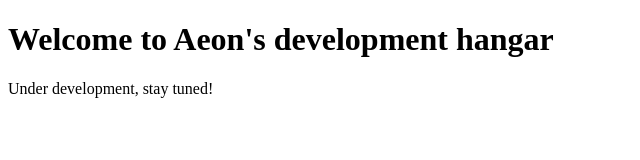
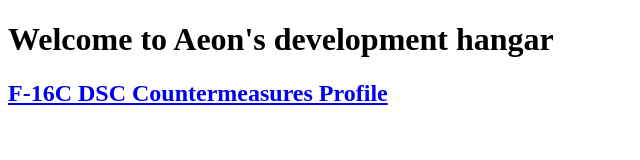
Before and after one commit to CptAeons/cptaeons.github.io, a plain HTML site: page index.html in a window 1280 px wide. Shown: the whole page, without its empty margins (0-640 px from the left). Drawn offline with Linux system fonts and the light colour scheme.

Commit message:
Update index.html
Added F16 Countermeasure profile link

```diff
--- a/index.html
+++ b/index.html
@@ -6,6 +6,6 @@
   </head>
   <body>
     <h1>Welcome to Aeon's development hangar</h1>
-    Under development, stay tuned!
+       <a href="https://github.com/CptAeons/DCS-F-16C-Viper-Countermeasures-Profile"><h2>F-16C DSC Countermeasures Profile</h2></a>
   </body>
 </html>
```
